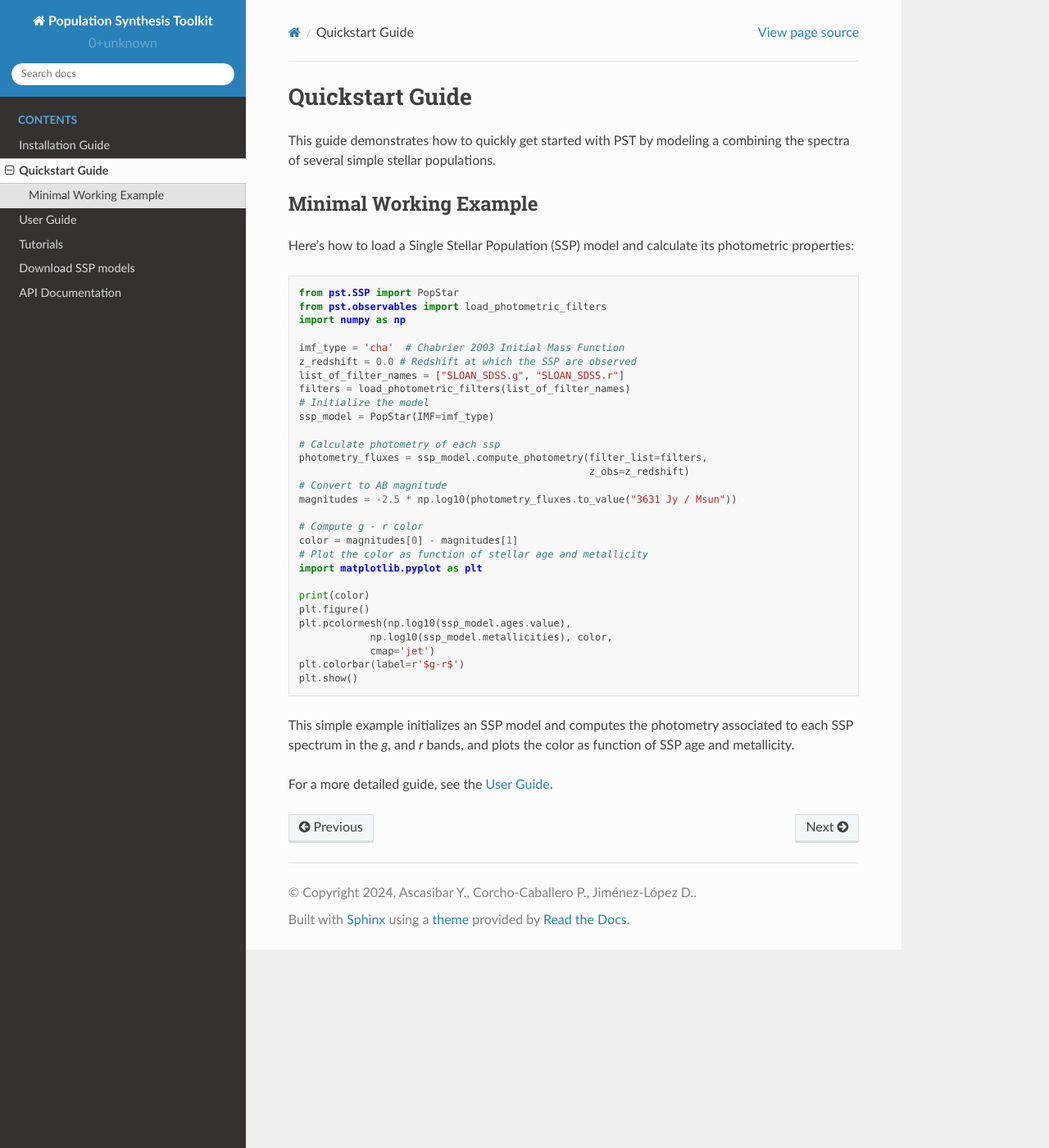
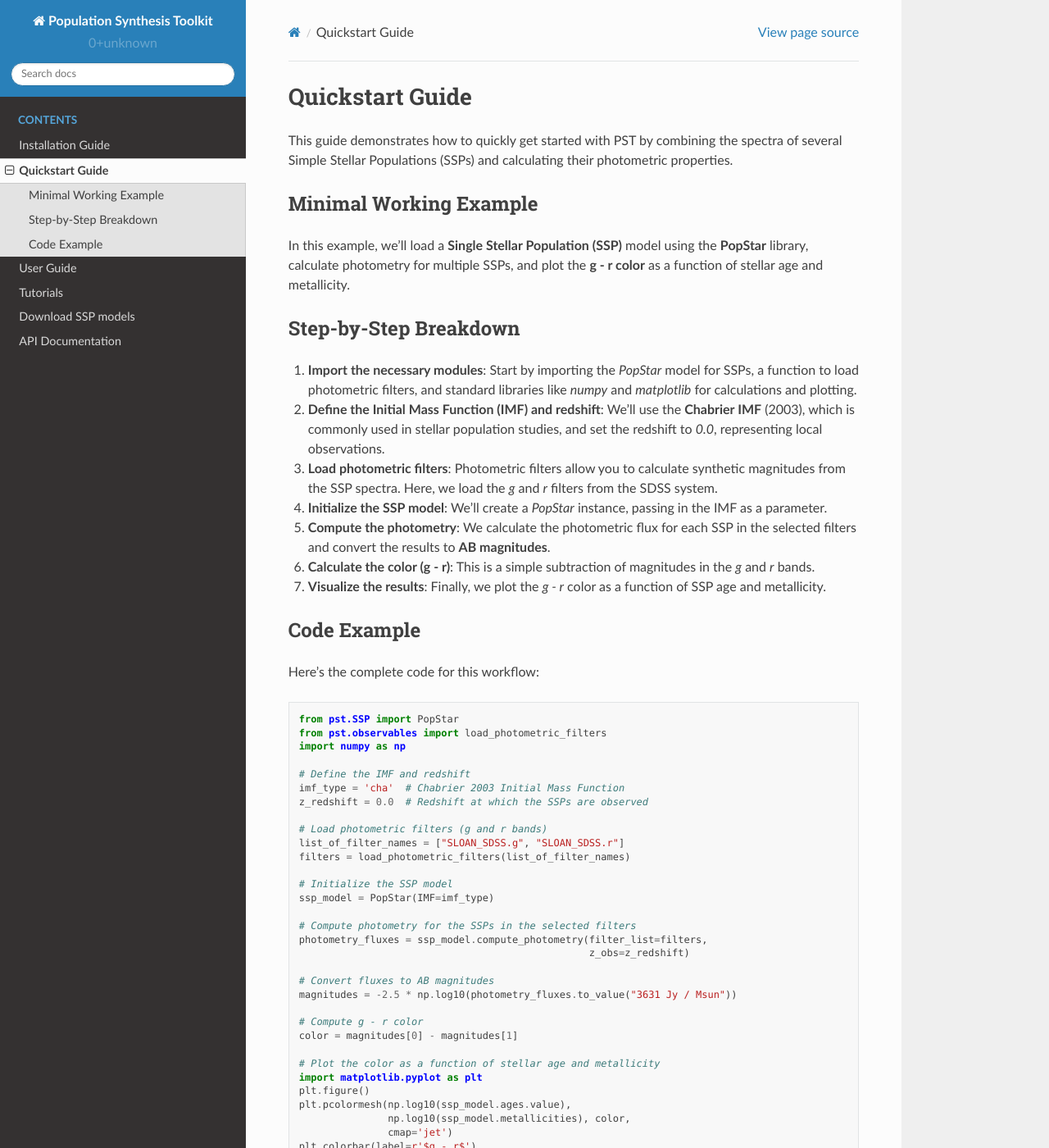
Before and after one commit to paranoya/population-synthesis-toolkit, a Sphinx documentation site: the page built from docs/source/quickstart.rst, in a window 1280 px wide and 1400 px high. Shown: the whole window at 82% size. Built offline with Sphinx 7.4.7 and the Read the Docs theme 2.0.0, drawn with Linux system fonts in a browser that asks for light colours; some of the changed text lies outside the part shown.

Commit message:
expand user manual section

```diff
--- a/docs/source/quickstart.rst
+++ b/docs/source/quickstart.rst
@@ -4,11 +4,31 @@
 Quickstart Guide
 ==================
 
-This guide demonstrates how to quickly get started with PST by modeling a combining the spectra of several simple stellar populations.
+This guide demonstrates how to quickly get started with PST by combining the spectra of several Simple Stellar Populations (SSPs) and calculating their photometric properties.
 
 Minimal Working Example
 ========================
-Here's how to load a Single Stellar Population (SSP) model and calculate its photometric properties:
+In this example, we'll load a **Single Stellar Population (SSP)** model using the **PopStar** library, calculate photometry for multiple SSPs, and plot the **g - r color** as a function of stellar age and metallicity.
+
+Step-by-Step Breakdown
+======================
+1. **Import the necessary modules**: Start by importing the `PopStar` model for SSPs, a function to load photometric filters, and standard libraries like `numpy` and `matplotlib` for calculations and plotting.
+
+2. **Define the Initial Mass Function (IMF) and redshift**: We'll use the **Chabrier IMF** (2003), which is commonly used in stellar population studies, and set the redshift to `0.0`, representing local observations.
+
+3. **Load photometric filters**: Photometric filters allow you to calculate synthetic magnitudes from the SSP spectra. Here, we load the `g` and `r` filters from the SDSS system.
+
+4. **Initialize the SSP model**: We'll create a `PopStar` instance, passing in the IMF as a parameter.
+
+5. **Compute the photometry**: We calculate the photometric flux for each SSP in the selected filters and convert the results to **AB magnitudes**.
+
+6. **Calculate the color (g - r)**: This is a simple subtraction of magnitudes in the `g` and `r` bands.
+
+7. **Visualize the results**: Finally, we plot the `g - r` color as a function of SSP age and metallicity.
+
+Code Example
+============
+Here’s the complete code for this workflow:
 
 .. code-block:: python
 
@@ -16,32 +36,35 @@ Here's how to load a Single Stellar Population (SSP) model and calculate its pho
     from pst.observables import load_photometric_filters
     import numpy as np
 
+    # Define the IMF and redshift
     imf_type = 'cha'  # Chabrier 2003 Initial Mass Function
-    z_redshift = 0.0 # Redshift at which the SSP are observed
+    z_redshift = 0.0  # Redshift at which the SSPs are observed
+
+    # Load photometric filters (g and r bands)
     list_of_filter_names = ["SLOAN_SDSS.g", "SLOAN_SDSS.r"]
     filters = load_photometric_filters(list_of_filter_names)
-    # Initialize the model
+
+    # Initialize the SSP model
     ssp_model = PopStar(IMF=imf_type)
 
-    # Calculate photometry of each ssp
+    # Compute photometry for the SSPs in the selected filters
     photometry_fluxes = ssp_model.compute_photometry(filter_list=filters,
                                                      z_obs=z_redshift)
-    # Convert to AB magnitude
+
+    # Convert fluxes to AB magnitudes
     magnitudes = -2.5 * np.log10(photometry_fluxes.to_value("3631 Jy / Msun"))
 
     # Compute g - r color
     color = magnitudes[0] - magnitudes[1]
-    # Plot the color as function of stellar age and metallicity
+
+    # Plot the color as a function of stellar age and metallicity
     import matplotlib.pyplot as plt
-
-    print(color)
     plt.figure()
     plt.pcolormesh(np.log10(ssp_model.ages.value),
-                np.log10(ssp_model.metallicities), color,
-                cmap='jet')
-    plt.colorbar(label=r'$g-r$')
+                   np.log10(ssp_model.metallicities), color,
+                   cmap='jet')
+    plt.colorbar(label=r'$g - r$')
+    plt.xlabel('log(Age / yr)')
+    plt.ylabel('log(Z / Z_sun)')
+    plt.title(r'$g - r$ Color as a Function of Age and Metallicity')
     plt.show()
-
-This simple example initializes an SSP model and computes the photometry associated to each SSP spectrum in the `g`,  and `r` bands, and plots the color as function of SSP age and metallicity.
-
-For a more detailed guide, see the :ref:`user_guide`.
```
Also changed, not shown: docs/source/index.rst (+12 -15 lines), docs/source/user_guide.rst (+72 -35 lines).
